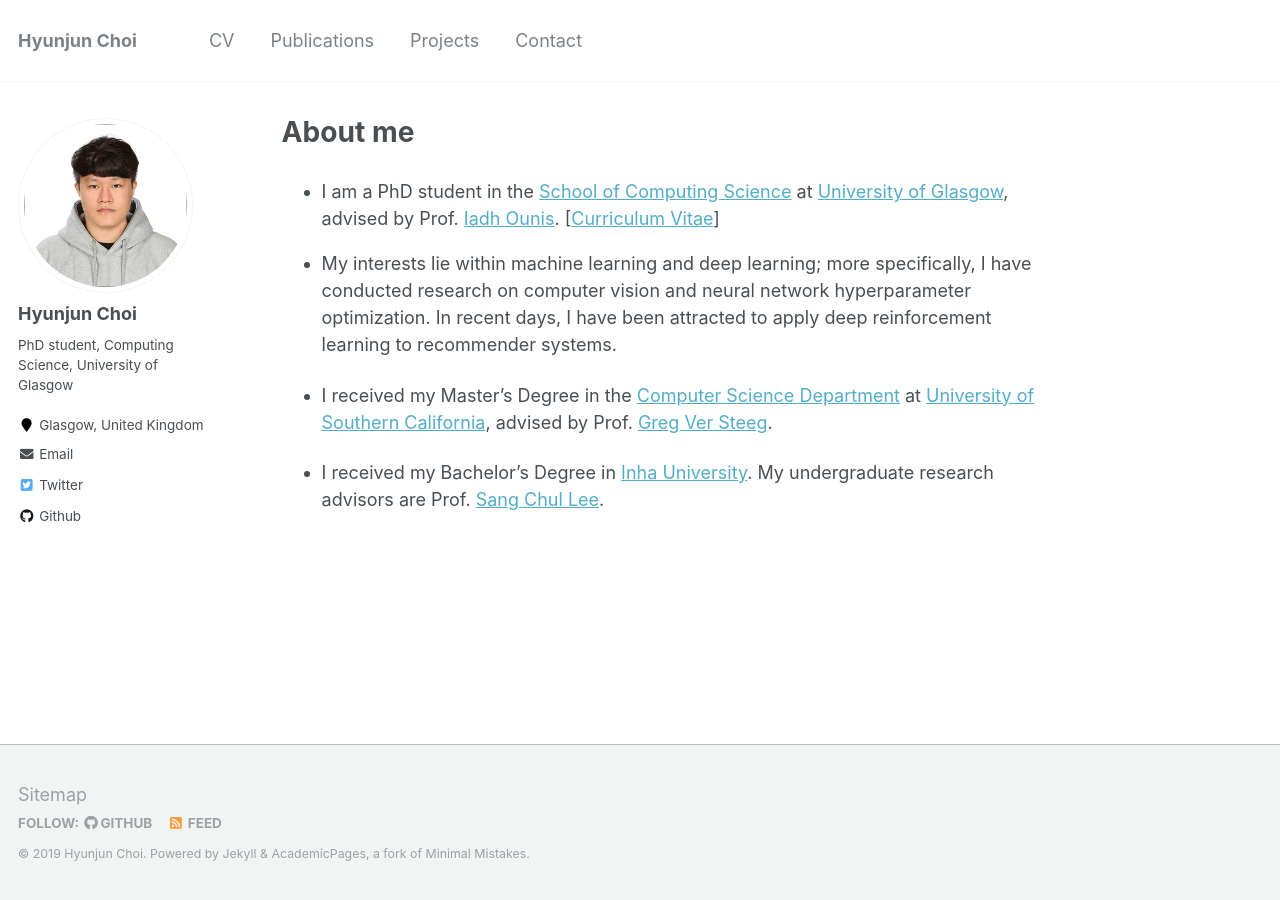
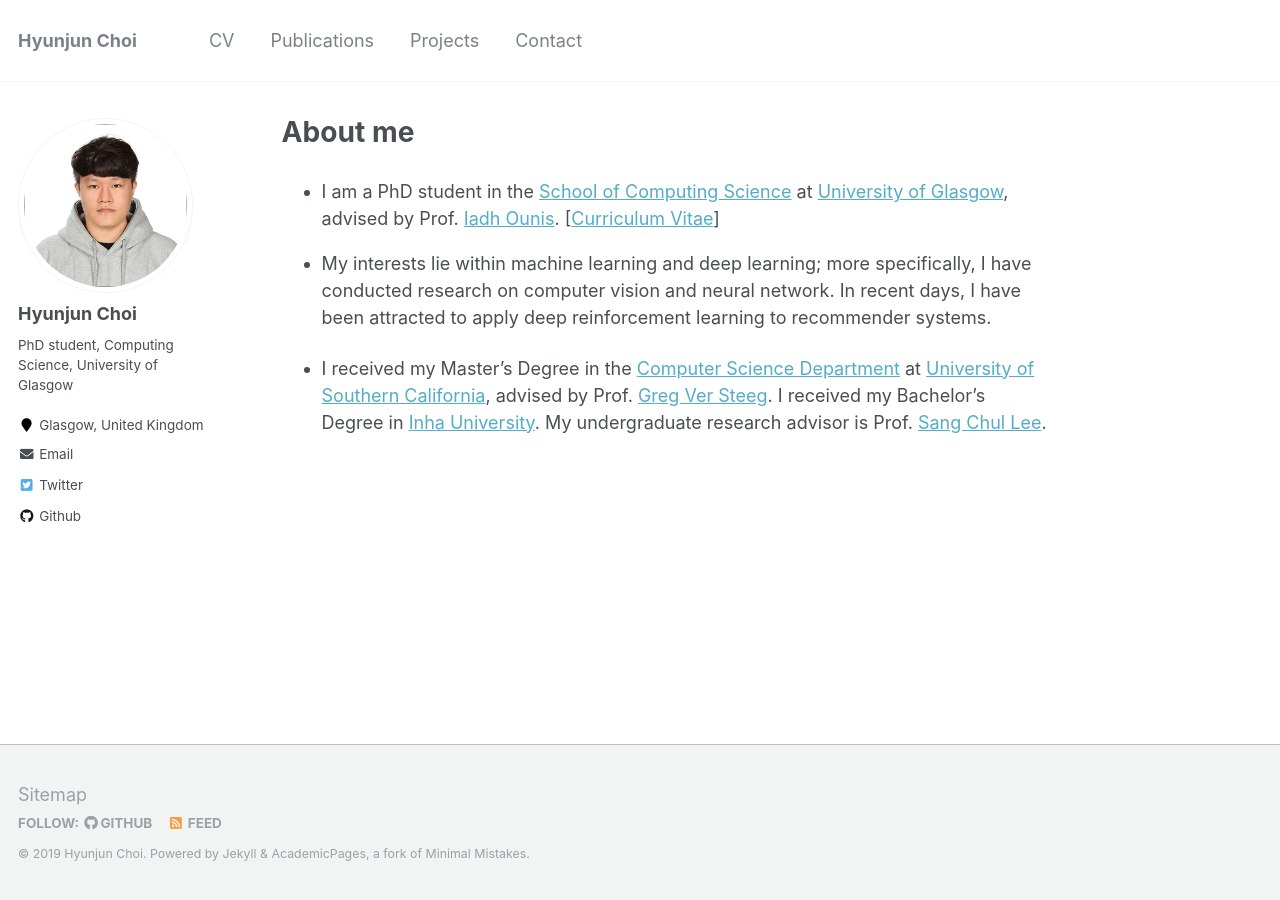
Before and after one commit to HyunjunA/HyunjunA.github.io, a Jekyll site: the page built from _pages/about.md, in a window 1280 px wide. Built offline with Jekyll 4.4.1, drawn with Linux system fonts in a browser that asks for light colours.

Commit message:
Update "aboutme.md"
Update "aboutme.md"

```diff
--- a/_pages/about.md
+++ b/_pages/about.md
@@ -22,12 +22,9 @@ redirect_from:
 
 <!-- * My research interests lie in the general area of machine learning, particularly in deep learning, reinforcement learning and probabilistic graphical models, as well as their applications in sequential decision making, generative modeling, natural language processing and multi-agent systems. -->
 
-* My interests lie within machine learning and deep learning; more specifically, I have conducted research on computer vision and neural network hyperparameter optimization. In recent days, I have been attracted to apply deep reinforcement learning to recommender systems.
+* My interests lie within machine learning and deep learning; more specifically, I have conducted research on computer vision and neural network. In recent days, I have been attracted to apply deep reinforcement learning to recommender systems.
 
-* I received my Master's Degree in the [Computer Science Department](https://cs.usc.edu/) at [University of Southern California](https://www.usc.edu/), advised by Prof. [Greg Ver Steeg](https://scholar.google.com/citations?user=goLucoIAAAAJ&hl=en).
-
-
-* I received my Bachelor’s Degree in [Inha University](http://eng.inha.ac.kr/mbshome/mbs/eng/index.do). My undergraduate research advisors are Prof. [Sang Chul Lee](http://imageinfo.inha.ac.kr/sclee/).
+* I received my Master's Degree in the [Computer Science Department](https://cs.usc.edu/) at [University of Southern California](https://www.usc.edu/), advised by Prof. [Greg Ver Steeg](https://scholar.google.com/citations?user=goLucoIAAAAJ&hl=en). I received my Bachelor’s Degree in [Inha University](http://eng.inha.ac.kr/mbshome/mbs/eng/index.do). My undergraduate research advisor is Prof. [Sang Chul Lee](http://imageinfo.inha.ac.kr/sclee/).
 
 
 <!-- # Recent News
```
